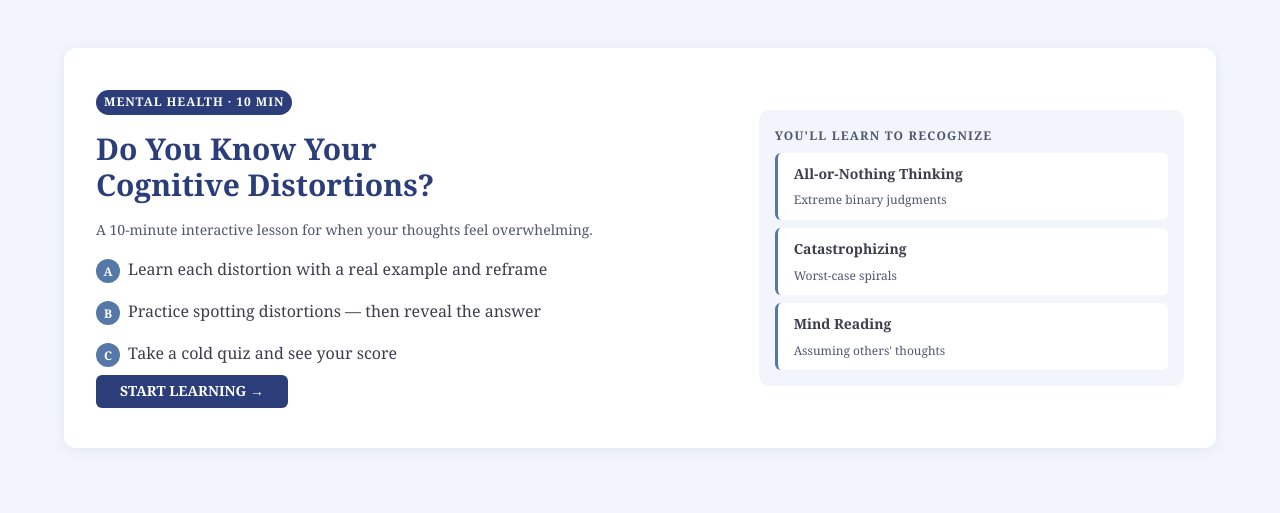
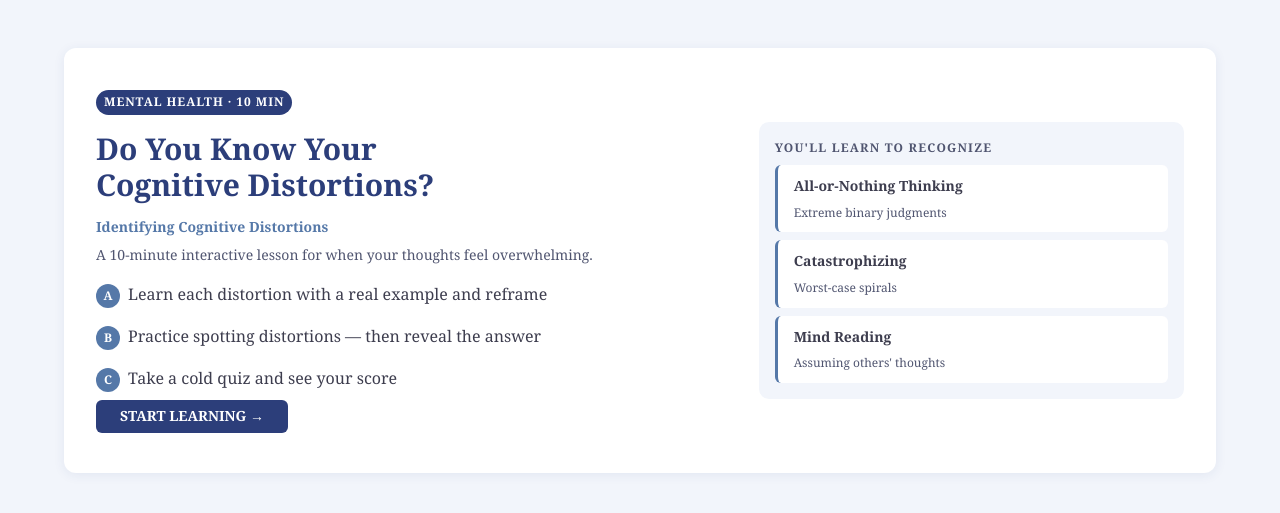
Before and after one commit to IvanJ530/UI-final-project, a Flask app: page / in a window 1280 px wide. Shown: the part 48-561 px from the top of the page. Run offline with Flask 3, Linux system fonts and the light colour scheme.

Commit message:
Add subtitle "Identifying Cognitive Distortions" to home page

```diff
--- a/templates/home.html
+++ b/templates/home.html
@@ -8,6 +8,7 @@
       <h1 class="page-title">
         Do You Know Your<br>Cognitive Distortions?
       </h1>
+      <p class="card-subtitle" style="font-size:var(--text-sm);color:var(--accent);margin-bottom:var(--s1);">Identifying Cognitive Distortions</p>
       <p class="muted-text mb-s3">
         A 10-minute interactive lesson for when your thoughts feel overwhelming.
       </p>
```
